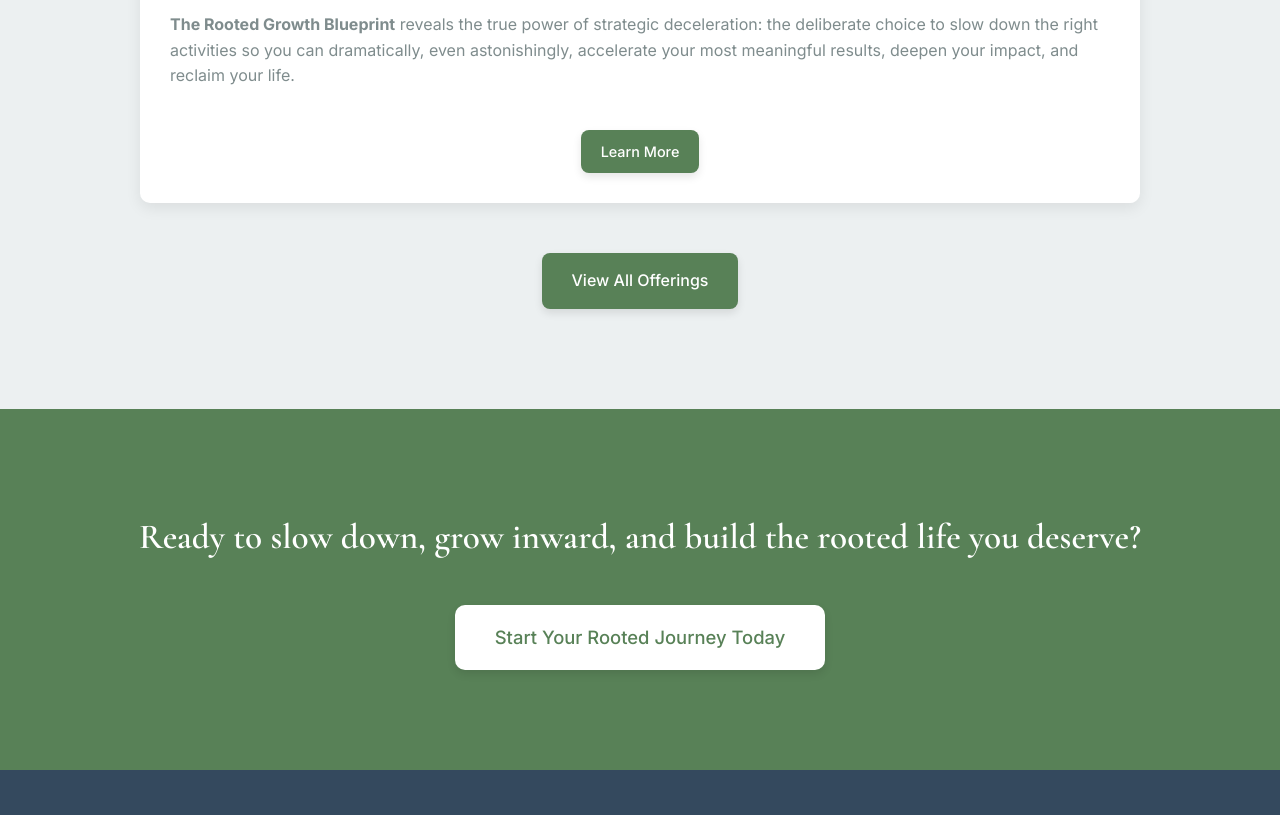
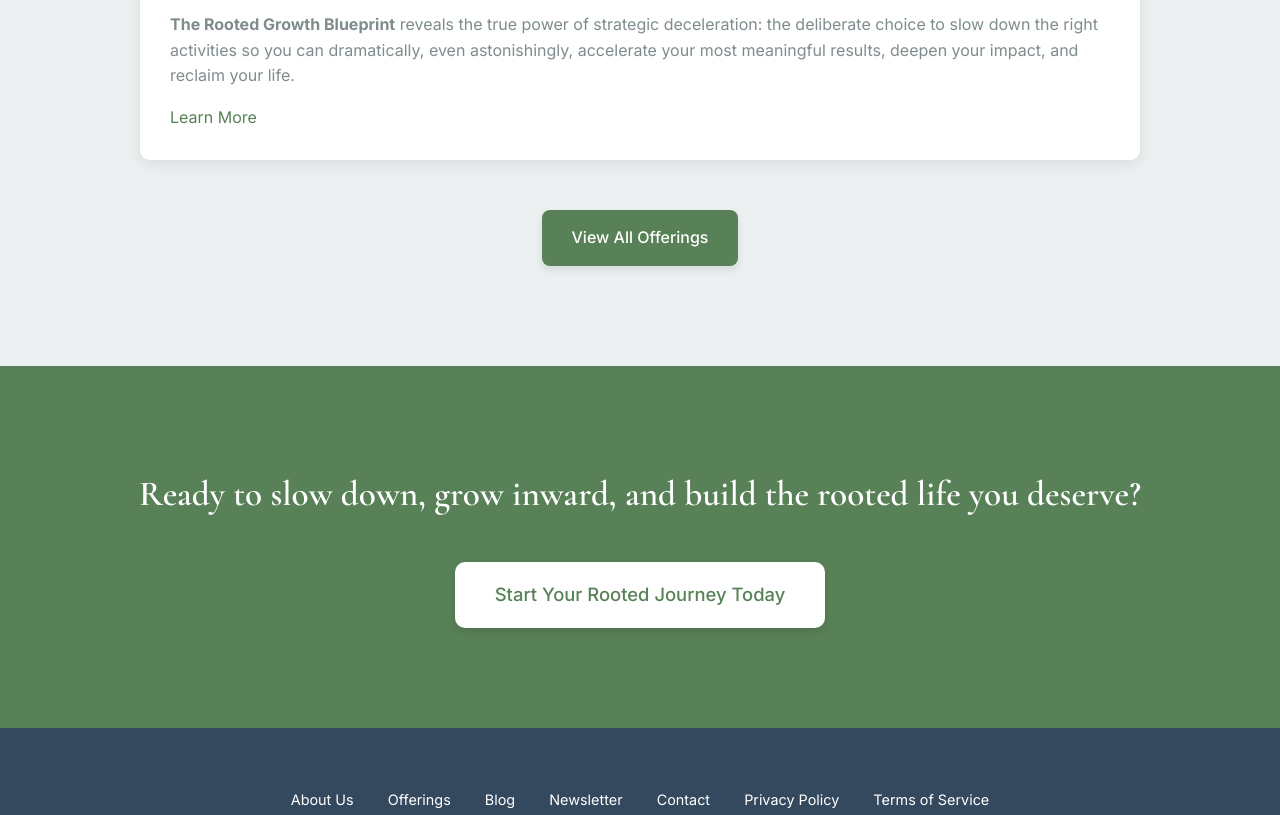
Before and after one commit to snaifan/yobi, a plain HTML site: page index.html in a window 1280 px wide. Shown: the part 2001-2816 px from the top of the page. Drawn offline with nearby package versions, Linux system fonts and the light colour scheme.

Commit message:
Update index.html

```diff
--- a/index.html
+++ b/index.html
@@ -64,7 +64,7 @@
                     <img src="images/The Rooted Growth Blueprint.jpg" alt="The Rooted Growth Blueprint">
                     <h3>The Rooted Growth Blueprint</h3>
                     <p><strong>The Rooted Growth Blueprint</strong> reveals the true power of strategic deceleration: the deliberate choice to slow down the right activities so you can dramatically, even astonishingly, accelerate your most meaningful results, deepen your impact, and reclaim your life.</p>
-                    <a href="offerings.html" target="_blank" rel="noopener noreferrer" class="btn btn-small">Learn More</a>
+                    <a href="offerings.html">Learn More</a>
                 </div>
                 <!--<div class="product-card">
                     <img src="https://via.placeholder.com/100x100?text=Course" alt="Rooted Life Intensive Icon">-
```
